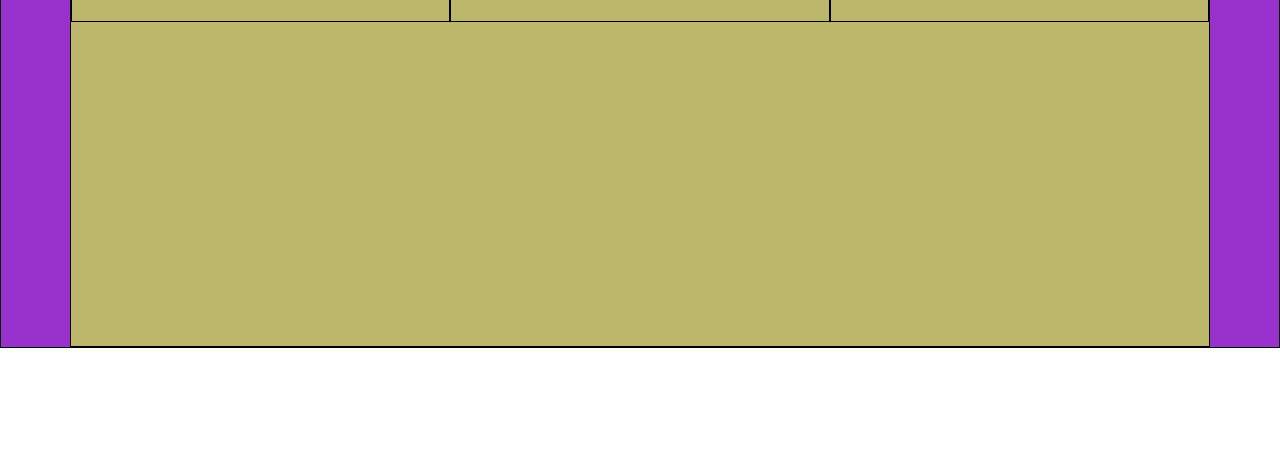
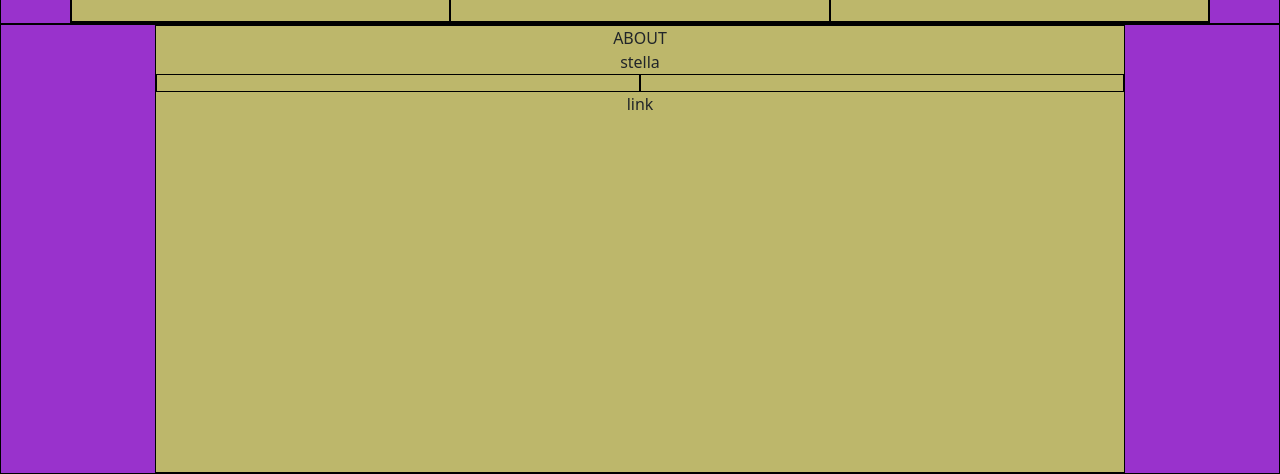
Before and after one commit to giorgia-rondinelli/html-css-bootstrap-freelancer, a plain HTML site: page index.html in a window 1280 px wide. Shown: the part 1152-1626 px from the top of the page. Before the commit the page ends 1500 px from the top, so only its background shows below. Drawn offline with nearby package versions, Linux system fonts and the light colour scheme.

Commit message:
[add] section about

```diff
--- a/css/style.css
+++ b/css/style.css
@@ -26,9 +26,7 @@ li{
   height: 600px;
 }
 
-.portfolio{
-  height: 900px;
-}
+
 
 .h_250{
   height: 250px;
@@ -43,3 +41,12 @@ li{
 .img-portfolio img{
   border-radius: 50%;
 }
+
+.about{
+  height: 450px;
+}
+
+.container_sc{
+  max-width:970px;
+  margin: 0 auto;
+}
--- a/index.html
+++ b/index.html
@@ -92,6 +92,21 @@
 
     </section>
 
+    <section class="about">
+      <div class="container_sc h-100 ">
+        <div class="container h-100   ">
+          <div class="row d-flex justify-content-center ">ABOUT</div>
+          <div class="row d-flex justify-content-center">stella</div>
+          <div class="row d-flex justify-content-center">
+            <div class="col-12 col-md-6"><p></p></div>
+            <div class="col-12 col-md-6"><p></p></div>
+          </div>
+          <div class="row d-flex justify-content-center">link</div>
+        </div>
+      </div>
+
+    </section>
+
 
   </main>
 
```
